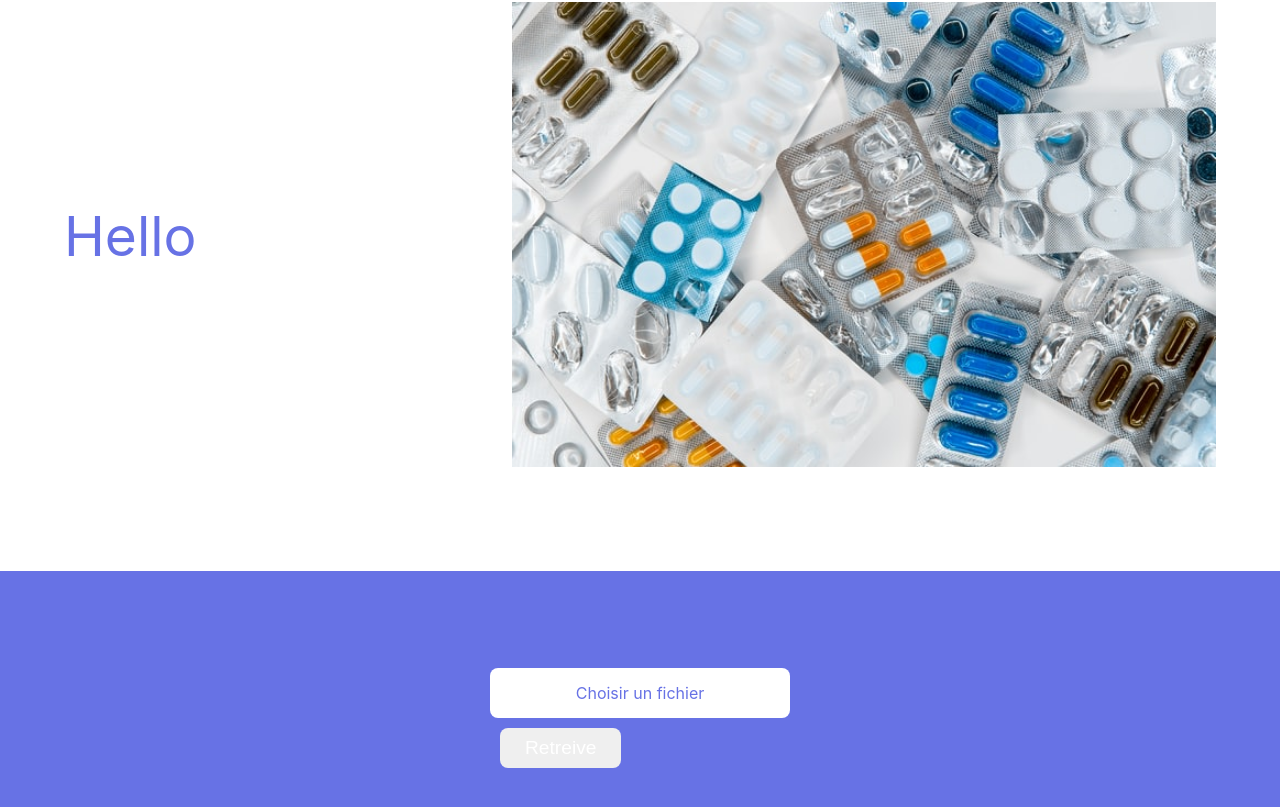
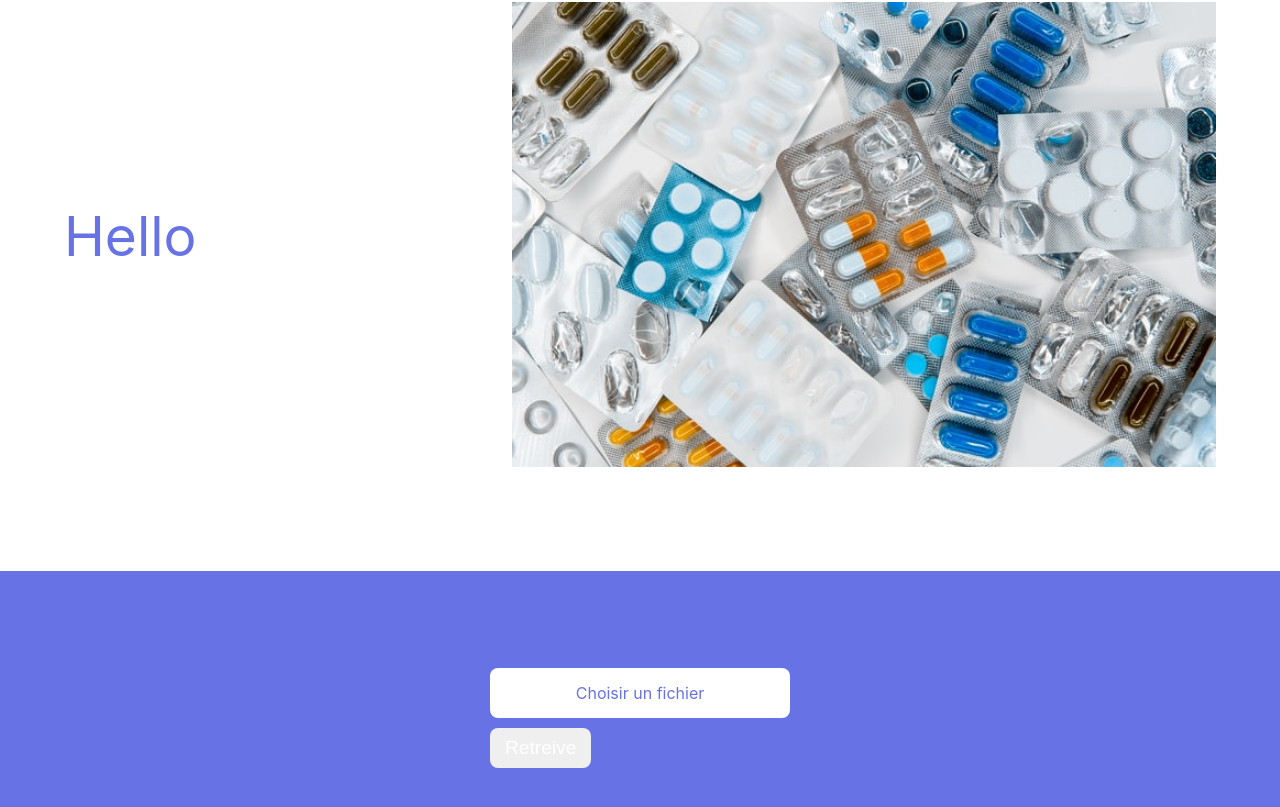
Before and after one commit to yDesamours/safemedocs, a React (Create React App) app: page /read in a window 1280 px wide. Shown: the part 229-1036 px from the top of the page. Built offline with nearby package versions, Linux system fonts and the light colour scheme.

Commit message:
bugs fixed

```diff
--- a/src/styles/button.css
+++ b/src/styles/button.css
@@ -1,13 +1,13 @@
 .button{
   font-size : 1.2em;
-  padding : 0 25px;
+  padding : 0 15px;
   color : #fff;
   height : 40px;
   display : flex;
   align-items : center;
   border-radius : 8px;
   cursor : pointer;
-  margin : 10px;
+  margin : 10px 0;
   border : none;
 }
 
@@ -22,6 +22,10 @@
     background-color : #6772E5;
 }
 
+.prescription .button:hover{
+    background-color : #fff;
+}
+
 .new, .save{
     background-color : #059862;
 }
```
